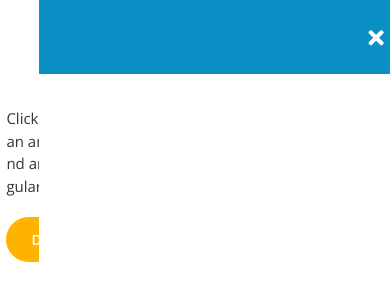
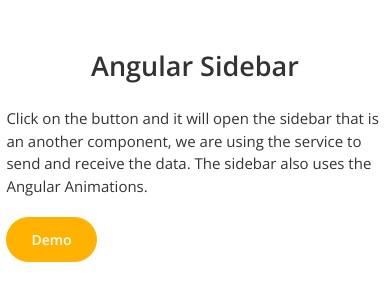
Before and after one commit to SAINIAbhishek/Angular-Sidebar, an Angular app: page / in a window 390 px wide. Shown: the top 300 px of the page. Built offline with nearby package versions, Linux system fonts and the light colour scheme.

Commit message:
in progress.

```diff
--- a/src/app/sidebar/sidebar.component.css
+++ b/src/app/sidebar/sidebar.component.css
@@ -1,14 +1,14 @@
-#sidebar-wrapper {
+.sidebar-container {
   top: 0;
   width: 100%;
   height: 100vh;
   z-index: 7999;
   position: fixed;
   right: 0;
+  opacity: 0;
   overflow: auto;
   overflow-x: hidden; }
-
-#sidebar-content {
+  .sidebar-container .sidebar-content {
     width: 40%;
     min-height: 100vh;
     background: #FFFFFF;
@@ -16,8 +16,7 @@
     right: 0;
     padding-bottom: 25px;
     cursor: default; }
-
-.sidebar-header {
+  .sidebar-container .sidebar-header {
     background-color: #0B90C6;
     min-height: 74px;
     color: white;
@@ -32,18 +31,18 @@
     display: flex;
     justify-content: center;
     align-items: center; }
-  .sidebar-header .header-content {
+    .sidebar-container .sidebar-header .header-content {
       display: flex;
       justify-content: space-between; }
-  .sidebar-header .fa-times:hover {
+    .sidebar-container .sidebar-header .fa-times:hover {
       cursor: pointer; }
 
 /********************************** Media ***************************************/
 @media (max-width: 840px) {
-  #sidebar-content {
+  .sidebar-content {
     width: 65% !important; } }
 @media (max-width: 600px) {
-  #sidebar-content {
+  .sidebar-content {
     width: 90% !important; } }
 
 /*# sourceMappingURL=sidebar.component.css.map */
--- a/src/app/sidebar/sidebar.component.html
+++ b/src/app/sidebar/sidebar.component.html
@@ -1,6 +1,6 @@
-<main id="sidebar-wrapper" (click)="toggleState($event, content)">
+<main class="main-container sidebar-container" id="sidebar-wrapper" (click)="toggleState($event, content)" [@animateWrapper]="state">
 
-  <section id="sidebar-content" [ngStyle]="{ 'width': size ? size : '40%'  }">
+  <section class="sidebar-content" [@animateContent]="state" id="sidebar" [ngStyle]="{ 'width': size ? size : '40%'  }">
 
     <div #content>
 
--- a/src/app/sidebar/sidebar.component.scss
+++ b/src/app/sidebar/sidebar.component.scss
@@ -1,15 +1,15 @@
-#sidebar-wrapper {
+.sidebar-container {
   top: 0;
   width: 100%;
   height: 100vh;
   z-index: 7999;
   position: fixed;
   right: 0;
+  opacity: 0;
   overflow: auto;
   overflow-x: hidden;
-}
 
-#sidebar-content {
+  .sidebar-content {
     width: 40%;
     min-height: 100vh;
     background: #FFFFFF;
@@ -18,7 +18,6 @@
     padding-bottom: 25px;
     cursor: default;
   }
-
 
   .sidebar-header {
     background-color: #0B90C6;
@@ -47,12 +46,13 @@
 
   }
 
+}
 
 /********************************** Media ***************************************/
 
 @media (max-width: 840px) {
 
-  #sidebar-content {
+  .sidebar-content {
     width: 65% !important;
   }
 
@@ -60,7 +60,7 @@
 
 @media (max-width: 600px) {
 
-  #sidebar-content {
+  .sidebar-content {
     width: 90% !important;
   }
 
--- a/src/app/sidebar/sidebar.component.ts
+++ b/src/app/sidebar/sidebar.component.ts
@@ -7,26 +7,25 @@ import { animate, state, style, transition, trigger } from '@angular/animations'
   templateUrl: './sidebar.component.html',
   styleUrls: ['./sidebar.component.scss'],
   animations: [
-    trigger( 'sidebarWrapper', [
+    trigger( 'animateWrapper', [
       state('inactive', style({
         display: 'none',
         opacity: 0,
-        backgroundColor: 'transparent'
+        background: 'none'
       })),
       state('active', style({
         display: 'block',
         opacity: 1,
-        backgroundColor: 'rgba(0,0,0,0.65)'
+        background: 'rgba(0,0,0,0.65)'
       })),
-      transition('inactive => active', animate('.8ms ease-in')),
-      transition('active => inactive', animate('700.8ms ease-in')),
+      transition('active => inactive', animate('700.5ms ease-in-out')),
     ]),
-    trigger(('sidebarContent'), [
+    trigger(('animateContent'), [
+      state('inactive', style({
+        transform: 'translateX(100%)'
+      })),
       state('active', style({
         transform: 'translateX(0)'
-      })),
-      state('inactive', style({
-        transform: 'translateX(100%)'
       })),
       transition('inactive <=> active', animate('700ms ease-in-out')),
     ])
@@ -41,21 +40,22 @@ export class SidebarComponent implements OnInit {
 
   @Output() closeState = new EventEmitter<string>();
 
-  title: string; // Sidebar heading
-  state: string; // Animation state
-  size: string; // Sidebar size
-  type: string; // Sidebar type
+  title: string; // heading
+  state: string; // animation state
+  size: string; // size
+  type: string; // type
 
   constructor() { }
 
   ngOnInit() {
+    this.state = 'inactive';
   }
 
   /***
    * This function is used to initialize the received value to the sidebar variables.
    * @param {SidebarInterface} value
    */
-  private setTemplate(value: SidebarInterface) {
+  setTemplate(value: SidebarInterface) {
     this.type = value.type;
     this.state = value.animate_state;
     this.title = value.title;
--- a/src/styles.css
+++ b/src/styles.css
@@ -12,7 +12,7 @@ html {
 body {
   font-size: 16px;
   line-height: 1.5;
-  word-break: break-all;
+  word-break: break-word;
   font-family: 'Open Sans', sans-serif;
   -webkit-font-smoothing: antialiased;
   -moz-osx-font-smoothing: grayscale;
--- a/src/styles.scss
+++ b/src/styles.scss
@@ -17,7 +17,7 @@ html {
 body {
   font-size: 16px;
   line-height: 1.5;
-  word-break: break-all;
+  word-break: break-word;
   font-family: 'Open Sans', sans-serif;
   -webkit-font-smoothing: antialiased;
   -moz-osx-font-smoothing: grayscale;
```
Also changed, not shown: 2 other files (tests, documents, lock files or other folders). Lines whose indentation alone changed are shown as unchanged.
